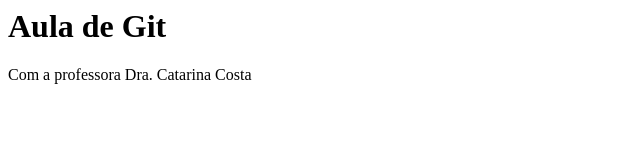
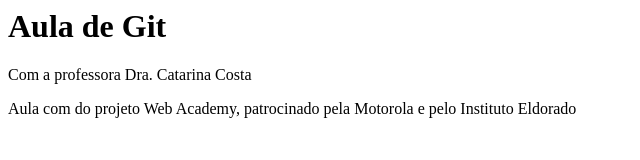
Before and after one commit to gerlaneln/WebAcademy, a plain HTML site: page index.html in a window 1280 px wide. Shown: the whole page, without its empty margins (0-640 px from the left). Drawn offline with Linux system fonts and the light colour scheme.

Commit message:
Alteração na página principal

```diff
--- a/index.html
+++ b/index.html
@@ -3,5 +3,8 @@
 	<body>
 		<h1>Aula de Git</h1>
 		<p>Com a professora Dra. Catarina Costa</p>
+		<p>Aula com do projeto Web Academy, patrocinado pela Motorola
+			e pelo Instituto Eldorado
+		</p>
 	</body>
 </html>
```
